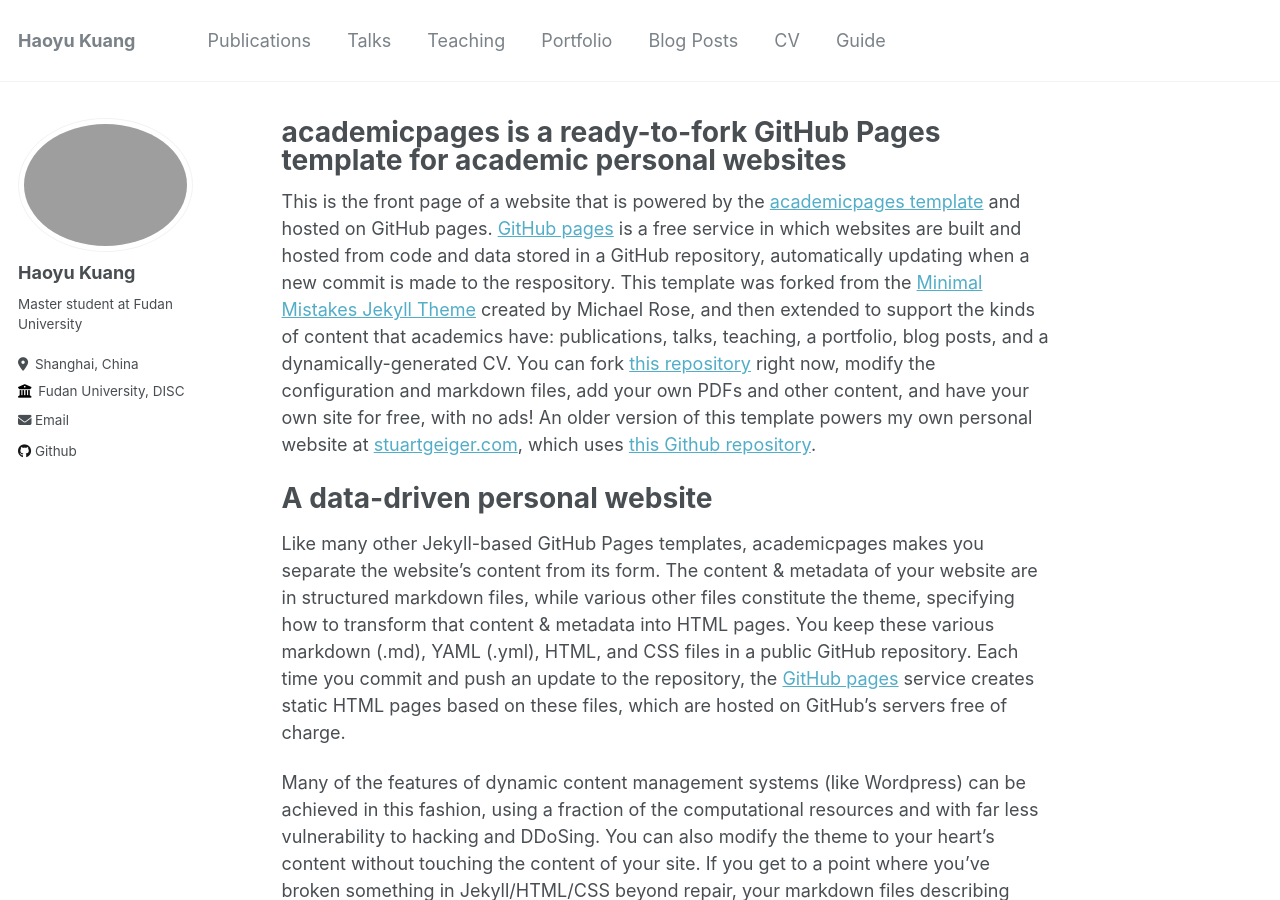
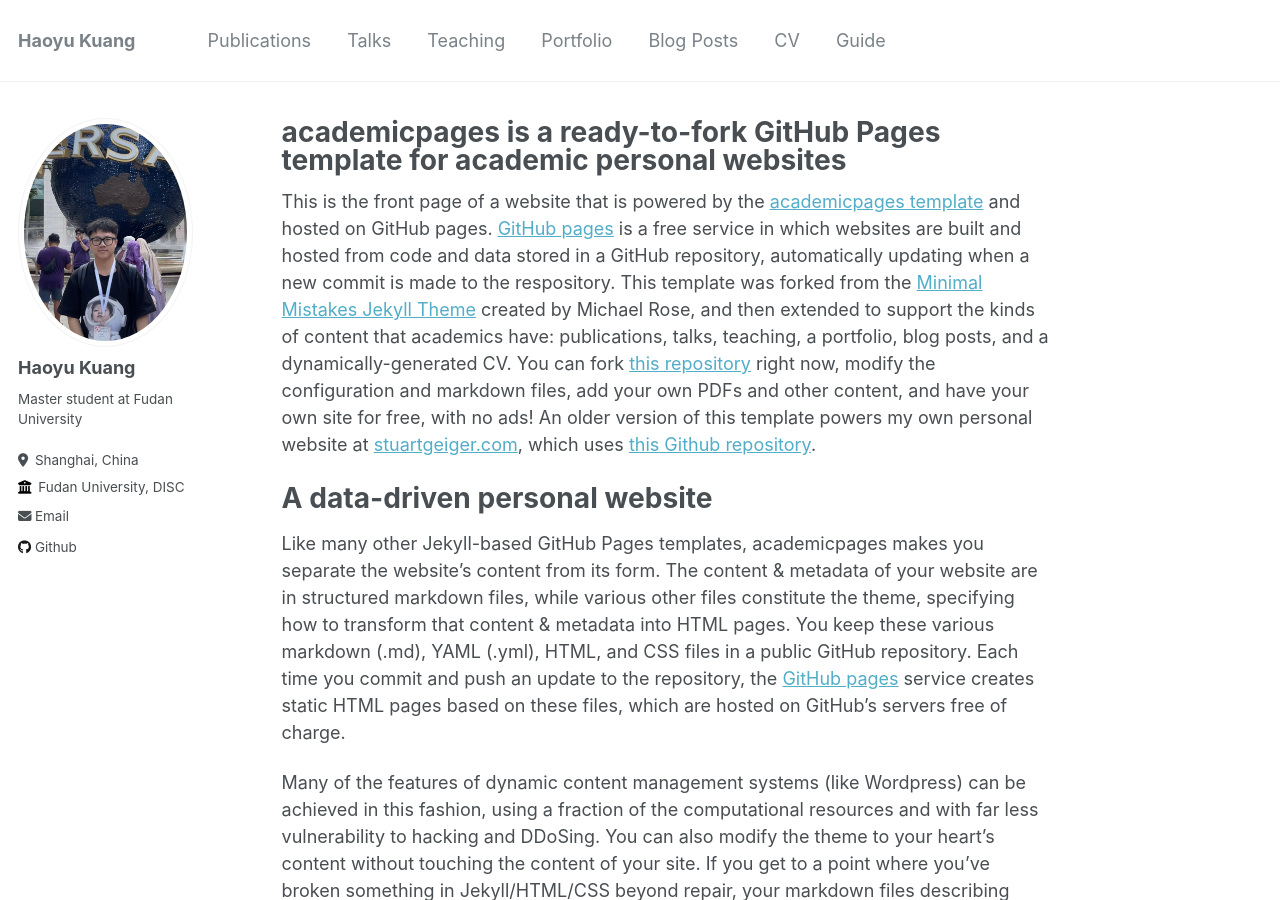
Before and after one commit to HaoyuK/HaoyuK.github.io, a Jekyll site: the page built from _pages/about.md, in a window 1280 px wide and 900 px high. Built offline with Jekyll 4.4.1, drawn with Linux system fonts in a browser that asks for light colours.

Commit message:
Update _config.yml

```diff
--- a/_config.yml
+++ b/_config.yml
@@ -21,7 +21,7 @@ repository               : "HaoyuK/HaoyuK.github.io"
 #               Additional customization can be done by editing /_includes/author-profile.html
 author:
   # Biographic information
-  avatar           : "haoyu.png"
+  avatar           : "haoyu.jpg"
   name             : "Haoyu Kuang"
   pronouns         : # example: "she/her"
   bio              : "Master student at Fudan University"
```
